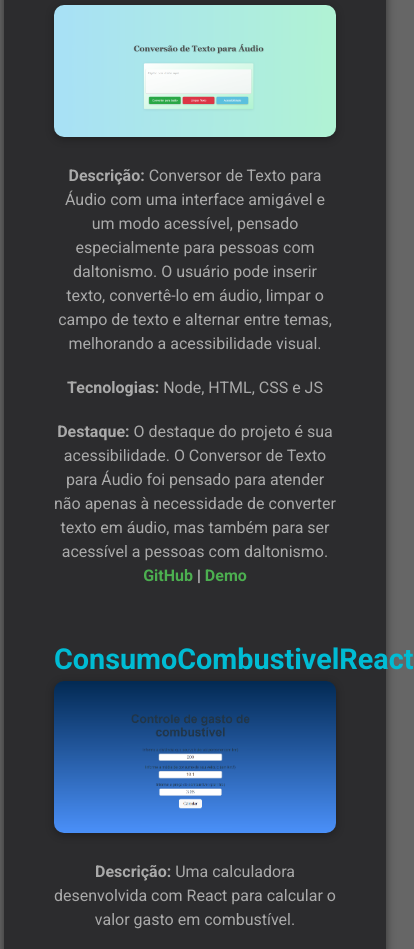
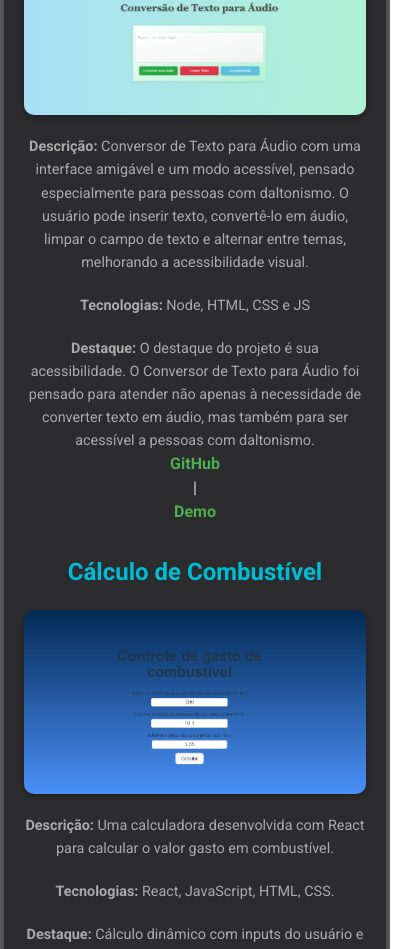
Before and after one commit to MarceloMederi/Portifolio, a React (Vite) app in the folder Portifolio/: page / in a window 390 px wide. Shown: the part 2492-3441 px from the top of the page, 414 px wide, since content can reach past the window. Built offline with nearby package versions, Linux system fonts and the light colour scheme.

Commit message:
Colocado responsividade no Developments.jsx e css

```diff
--- a/Portifolio/src/components/Developments.jsx
+++ b/Portifolio/src/components/Developments.jsx
@@ -7,15 +7,14 @@ const Developments = () => {
         <section id="Developments"> {/* Seção principal que agrupa todos os projetos */}
             <h2>Projetos</h2> {/* Título da seção */}
 
-            {/* Artigo para o projeto Emoção_Flask */}
+            {/* Artigo para o projeto Study English */}
             <article className="project">
                 <h3>Study English</h3> {/* Subtítulo do projeto */}
-                <div>
+                <div className="project-content"> {/* Classe para facilitar a estilização */}
                     <img src="/StudyEnglish/Study_English.png" alt="Print do projeto Study_English" /> {/* Imagem do projeto */}
-                    <p><strong>Descrição:</strong>  Um projeto simples para ajudar os usuários a praticar o inglês através de perguntas de diferentes níveis de dificuldade.
-                    O aplicativo apresenta perguntas e permite que os usuários insiram suas respostas, recebendo feedback imediato sobre sua precisão.</p>
-                    <p><strong>Tecnologias:</strong> HTML,CSS e JS</p>
-                    <p><strong>Destaque:</strong> Com três níveis de dificuldade, Feedback imediato e com a interface responsiva </p>
+                    <p><strong>Descrição:</strong> Um projeto simples para ajudar os usuários a praticar o inglês através de perguntas de diferentes níveis de dificuldade. O aplicativo apresenta perguntas e permite que os usuários insiram suas respostas, recebendo feedback imediato sobre sua precisão.</p>
+                    <p><strong>Tecnologias:</strong> HTML, CSS e JS</p>
+                    <p><strong>Destaque:</strong> Com três níveis de dificuldade, Feedback imediato e com a interface responsiva</p>
                     <a href="https://github.com/MarceloMederi/Study_English" target="_blank" rel="noopener noreferrer">GitHub</a> | <a href="https://study-english-beta.vercel.app/" target='_blank'>Demo</a> {/* Links para o GitHub e a demonstração do projeto */}
                 </div>
             </article>
@@ -23,7 +22,7 @@ const Developments = () => {
             {/* Artigo para o projeto Text-to-Speech */}
             <article className="project">
                 <h3>Text-to-Speech</h3>
-                <div>
+                <div className="project-content">
                     <img src="/text-to-speech/text-to-speech.png" alt="Print do projeto text-to-speech" /> {/* Imagem do projeto */}
                     <p><strong>Descrição:</strong> Conversor de Texto para Áudio com uma interface amigável e um modo acessível, pensado especialmente para pessoas com daltonismo. O usuário pode inserir texto, convertê-lo em áudio, limpar o campo de texto e alternar entre temas, melhorando a acessibilidade visual.</p>
                     <p><strong>Tecnologias:</strong> Node, HTML, CSS e JS</p>
@@ -34,8 +33,8 @@ const Developments = () => {
 
             {/* Artigo para o projeto ConsumoCombustivelReact */}
             <article className="project">
-                <h3>ConsumoCombustivelReact</h3>
-                <div>
+                <h3>Cálculo de Combustível</h3>
+                <div className="project-content">
                     <img src="/ConsumoCombustivelReact/ConsumoCombustivelReact.png" alt="Print do projeto ConsumoCombustivelReact" /> {/* Imagem do projeto */}
                     <p><strong>Descrição:</strong> Uma calculadora desenvolvida com React para calcular o valor gasto em combustível.</p>
                     <p><strong>Tecnologias:</strong> React, JavaScript, HTML, CSS.</p>
@@ -47,7 +46,7 @@ const Developments = () => {
             {/* Artigo para o projeto Convert-Documents */}
             <article className="project">
                 <h3>Convert-Documents</h3>
-                <div>
+                <div className="project-content">
                     <img src="/Convert-Documents/Convert-Documents.png" alt="Print do projeto Convert-Documents" /> {/* Imagem do projeto */}
                     <p><strong>Descrição:</strong> Uma aplicação que converte imagens (JPG, PNG) e PDFs em um único documento PDF, mantendo a ordem correta conforme a seleção dos arquivos.</p>
                     <p><strong>Tecnologias:</strong> JavaScript, HTML, CSS.</p>
@@ -59,7 +58,7 @@ const Developments = () => {
             {/* Artigo para o projeto Calendario Digital */}
             <article className="project">
                 <h3>Calendario Digital</h3>
-                <div>
+                <div className="project-content">
                     <img src="/Calendario-Digital/Calendario-Digital.png" alt="Print do projeto Calendario-Digital" /> {/* Imagem do projeto */}
                     <p><strong>Descrição:</strong> Aplicação web de calendário digital que exibe a data atual, horário local e informações climáticas, incluindo temperatura e umidade, para a cidade ou país inserido pelo usuário. A interface interativa apresenta um mapa da localização.</p>
                     <p><strong>Tecnologias:</strong> HTML, CSS, JavaScript, API OpenWeatherMap, Leaflet.js, Docker.</p>
--- a/Portifolio/src/components/styles/Developments.css
+++ b/Portifolio/src/components/styles/Developments.css
@@ -1,5 +1,4 @@
 /* Section Styling for Developments */
-/* Estilização da seção de desenvolvimentos */
 #Developments {
     padding: 100px 50px; /* Espaçamento interno da seção */
     background-color: #2c2c2e; /* Cor de fundo escura */
@@ -20,6 +19,7 @@
 h3 {
     font-size: 1.8em; /* Tamanho da fonte para subtítulos */
     color: #00BCD4; /* Cor azul clara para os subtítulos */
+    margin-bottom: 20px; /* Espaçamento abaixo dos subtítulos */
 }
 
 #Developments a {
@@ -35,10 +35,21 @@ h3 {
 
 .project {
     margin-bottom: 50px; /* Espaçamento abaixo de cada projeto */
+    display: flex; /* Usar flexbox para o layout do projeto */
+    flex-direction: column; /* Colocar os itens em coluna */
+    align-items: center; /* Centraliza os itens */
+    text-align: center; /* Centraliza o texto */
+}
+
+.project-content {
+    display: flex; /* Usar flexbox para o layout do conteúdo */
+    flex-direction: column; /* Colocar os itens em coluna */
+    align-items: center; /* Centraliza os itens */
+    text-align: center; /* Centraliza o texto */
 }
 
 .project img {
-    max-width: 60%; /* Largura máxima da imagem em 60% do contêiner */
+    max-width: 100%; /* Largura máxima da imagem em 100% do contêiner */
     height: auto; /* Altura automática para manter a proporção */
     border-radius: 10px; /* Bordas arredondadas para a imagem */
     box-shadow: 0 2px 8px rgba(0, 0, 0, 0.3); /* Sombra ao redor da imagem */
@@ -53,17 +64,28 @@ h3 {
 
 /* Responsividade para telas menores */
 @media (max-width: 768px) {
+    #Developments {
+        padding: 50px 20px; /* Ajusta o padding em telas menores */
+    }
+
+    .project {
+        margin-bottom: 30px; /* Reduz o espaçamento entre projetos */
+    }
+
     .project-content {
-        flex-direction: column; /* Empilha em coluna em telas menores */
+        flex-direction: column; /* Mantém a direção em coluna */
         align-items: center; /* Centraliza os itens */
-        text-align: center; /* Centraliza o texto */
     }
 
     .project img {
         max-width: 100%; /* Imagem ocupa toda a largura em telas pequenas */
     }
 
-    .project-details {
-        flex-direction: column; /* Para telas pequenas, empilha descrição, tecnologias e links */
+    h3 {
+        font-size: 1.5em; /* Ajusta o tamanho da fonte dos subtítulos em telas menores */
+    }
+
+    .project-content p {
+        font-size: 0.9rem; /* Ajusta o tamanho da fonte dos parágrafos em telas menores */
     }
 }
```
